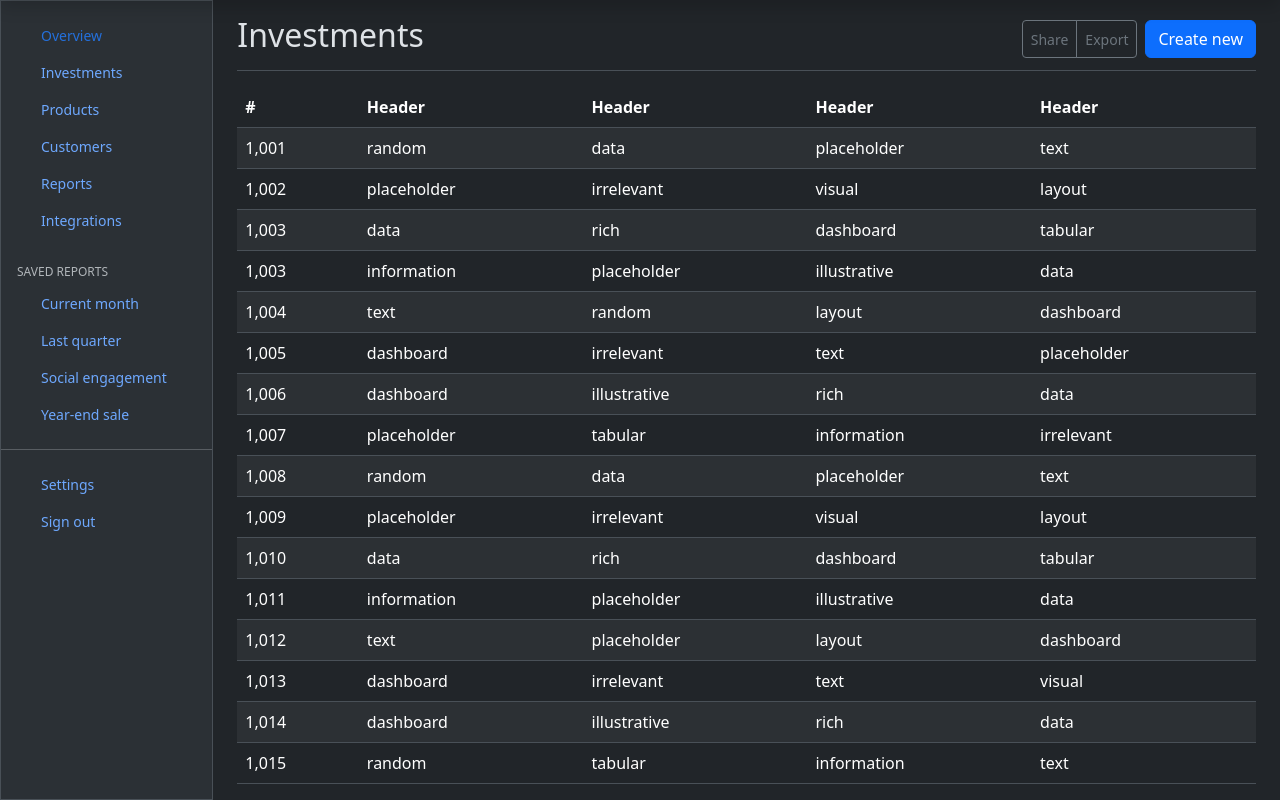
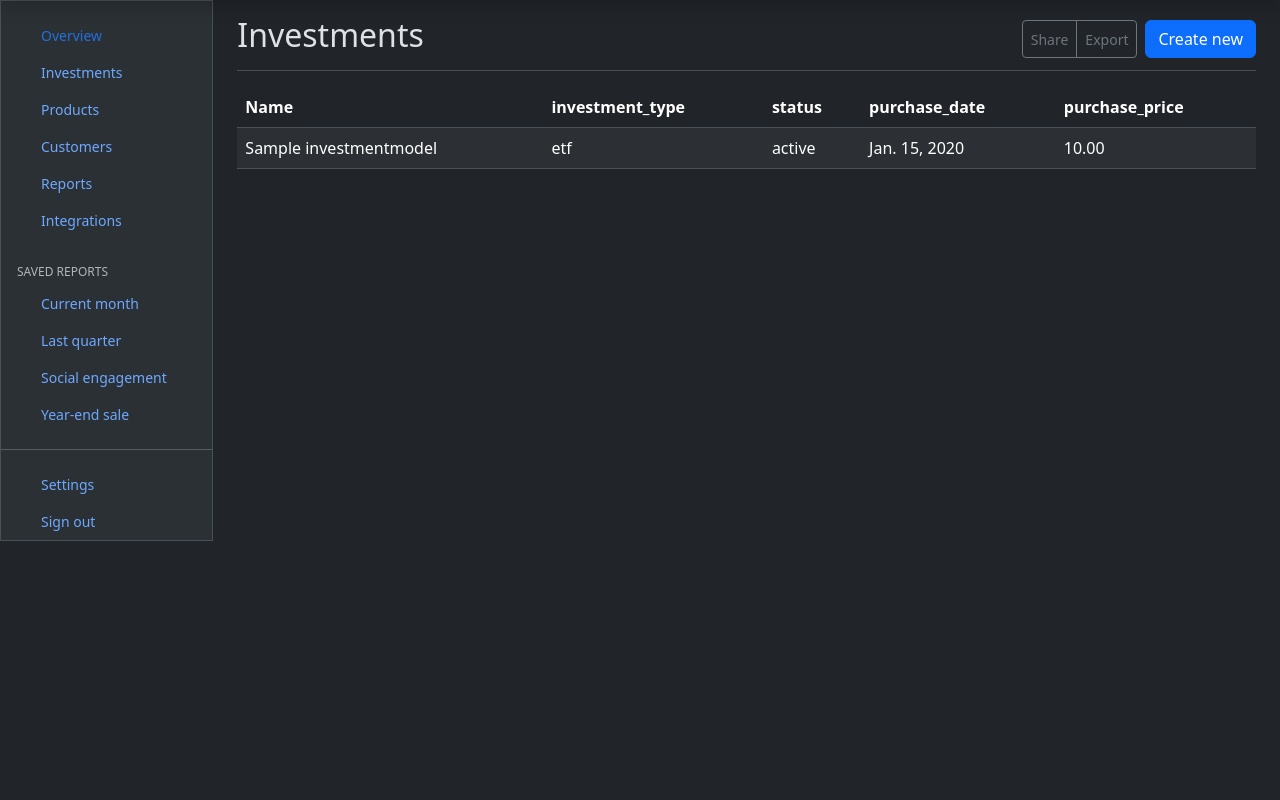
Before and after one commit to ddkostadinov/investlog-django, a Django app: page /dashboard/investments/ in a window 1280 px wide. Shown: the part 48-848 px from the top of the page. After the commit the page ends 589 px from the top, so only its background shows below. Run offline with Django 4.2, Linux system fonts and the light colour scheme; a user stored in the database is signed in; tables that the repository leaves empty hold one stand-in row (values such as "Sample post").

Commit message:
Post investment and save to db, show invs

```diff
--- a/investlog/dashboard/templates/dashboard/add-investment.html
+++ b/investlog/dashboard/templates/dashboard/add-investment.html
@@ -8,10 +8,7 @@
         <div class="d-flex justify-content-between flex-wrap flex-md-nowrap align-items-center pt-3 pb-2 mb-3 border-bottom">
             <h1 class="h2">Create Investment</h1>
         </div>
-        <form data-bitwarden-watching="1"
-              method="post"
-              action="/add-investment/"
-              novalidate>
+        <form data-bitwarden-watching="1" method="post" action="" novalidate>
             {% csrf_token %}
             <div class="form-floating">{{ form|crispy }}</div>
             <div class="d-grid">
--- a/investlog/dashboard/templates/dashboard/investments.html
+++ b/investlog/dashboard/templates/dashboard/investments.html
@@ -21,126 +21,24 @@
             <table class="table table-striped table-md">
                 <thead>
                     <tr>
-                        <th scope="col">#</th>
-                        <th scope="col">Header</th>
-                        <th scope="col">Header</th>
-                        <th scope="col">Header</th>
-                        <th scope="col">Header</th>
+                        <th scope="col">Name</th>
+                        <th scope="col">investment_type</th>
+                        <th scope="col">status</th>
+                        <th scope="col">purchase_date</th>
+                        <th scope="col">purchase_price</th>
                     </tr>
                 </thead>
                 <tbody>
-                    <tr>
-                        <td>1,001</td>
-                        <td>random</td>
-                        <td>data</td>
-                        <td>placeholder</td>
-                        <td>text</td>
-                    </tr>
-                    <tr>
-                        <td>1,002</td>
-                        <td>placeholder</td>
-                        <td>irrelevant</td>
-                        <td>visual</td>
-                        <td>layout</td>
-                    </tr>
-                    <tr>
-                        <td>1,003</td>
-                        <td>data</td>
-                        <td>rich</td>
-                        <td>dashboard</td>
-                        <td>tabular</td>
-                    </tr>
-                    <tr>
-                        <td>1,003</td>
-                        <td>information</td>
-                        <td>placeholder</td>
-                        <td>illustrative</td>
-                        <td>data</td>
-                    </tr>
-                    <tr>
-                        <td>1,004</td>
-                        <td>text</td>
-                        <td>random</td>
-                        <td>layout</td>
-                        <td>dashboard</td>
-                    </tr>
-                    <tr>
-                        <td>1,005</td>
-                        <td>dashboard</td>
-                        <td>irrelevant</td>
-                        <td>text</td>
-                        <td>placeholder</td>
-                    </tr>
-                    <tr>
-                        <td>1,006</td>
-                        <td>dashboard</td>
-                        <td>illustrative</td>
-                        <td>rich</td>
-                        <td>data</td>
-                    </tr>
-                    <tr>
-                        <td>1,007</td>
-                        <td>placeholder</td>
-                        <td>tabular</td>
-                        <td>information</td>
-                        <td>irrelevant</td>
-                    </tr>
-                    <tr>
-                        <td>1,008</td>
-                        <td>random</td>
-                        <td>data</td>
-                        <td>placeholder</td>
-                        <td>text</td>
-                    </tr>
-                    <tr>
-                        <td>1,009</td>
-                        <td>placeholder</td>
-                        <td>irrelevant</td>
-                        <td>visual</td>
-                        <td>layout</td>
-                    </tr>
-                    <tr>
-                        <td>1,010</td>
-                        <td>data</td>
-                        <td>rich</td>
-                        <td>dashboard</td>
-                        <td>tabular</td>
-                    </tr>
-                    <tr>
-                        <td>1,011</td>
-                        <td>information</td>
-                        <td>placeholder</td>
-                        <td>illustrative</td>
-                        <td>data</td>
-                    </tr>
-                    <tr>
-                        <td>1,012</td>
-                        <td>text</td>
-                        <td>placeholder</td>
-                        <td>layout</td>
-                        <td>dashboard</td>
-                    </tr>
-                    <tr>
-                        <td>1,013</td>
-                        <td>dashboard</td>
-                        <td>irrelevant</td>
-                        <td>text</td>
-                        <td>visual</td>
-                    </tr>
-                    <tr>
-                        <td>1,014</td>
-                        <td>dashboard</td>
-                        <td>illustrative</td>
-                        <td>rich</td>
-                        <td>data</td>
-                    </tr>
-                    <tr>
-                        <td>1,015</td>
-                        <td>random</td>
-                        <td>tabular</td>
-                        <td>information</td>
-                        <td>text</td>
-                    </tr>
+                    {% for investment in investments %}
+                        <tr>
+                            <td>{{ investment.name }}</td>
+                            <td>{{ investment.investment_type }}</td>
+                            <td>{{ investment.status }}</td>
+                            <td>{{ investment.purchase_date }}</td>
+                            <td>{{ investment.purchase_price }}</td>
+                            <!-- Add more cells as needed -->
+                        </tr>
+                    {% endfor %}
                 </tbody>
             </table>
         </div>
--- a/investlog/dashboard/views.py
+++ b/investlog/dashboard/views.py
@@ -1,7 +1,11 @@
 from django.shortcuts import render
+from django.urls import reverse_lazy
+from django.contrib import messages
+from django.contrib.auth.mixins import LoginRequiredMixin
 from django.views import View
-from django.contrib.auth.mixins import LoginRequiredMixin
+from django.views.generic.edit import CreateView
 from .forms import InvestmentForm
+from .models import InvestmentModel
 
 
 class Overview(LoginRequiredMixin, View):
@@ -11,12 +15,24 @@ class Overview(LoginRequiredMixin, View):
         return render(request, 'dashboard/overview.html', context=context)
 
 class Investments(LoginRequiredMixin, View):
+    model = InvestmentModel
+    template_name = 'investments.html'
 
     def get(self, request):
-        context = {'user': request.user}
+        investments = InvestmentModel.objects.filter(user=self.request.user)
+        context = {'user': request.user,
+                   'investments': investments}
         return render(request, 'dashboard/investments.html', context=context)
 
-class AddInvestment(LoginRequiredMixin, View):
+class AddInvestment(LoginRequiredMixin, CreateView):
+    model = InvestmentModel
+    form_class = InvestmentForm
+    template_name = 'dashboard/add-investment.html'
+    success_url = reverse_lazy('investments')
+
+    def form_valid(self, form):
+        form.instance.user = self.request.user
+        return super().form_valid(form)
 
     def get(self, request):
         form = InvestmentForm
```
